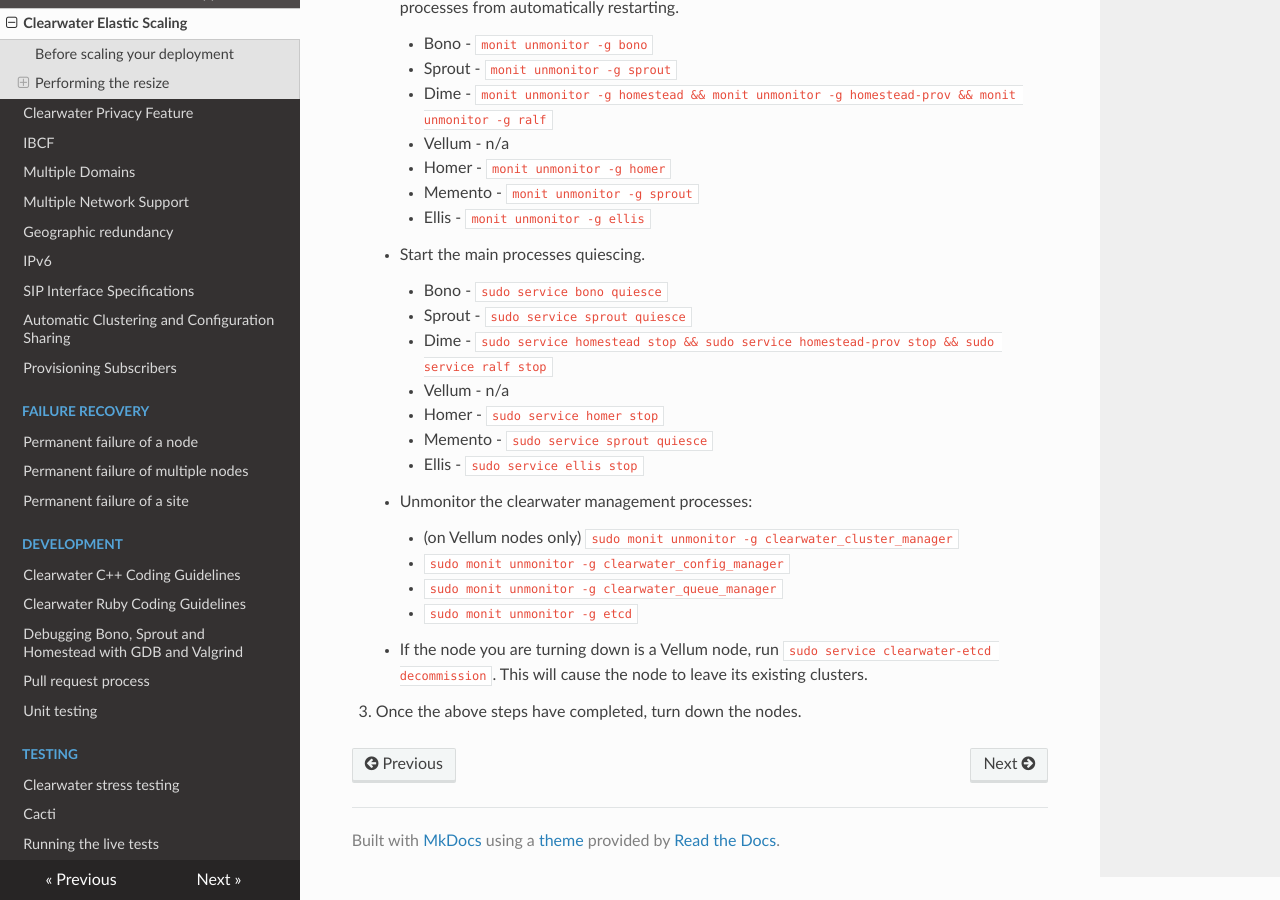
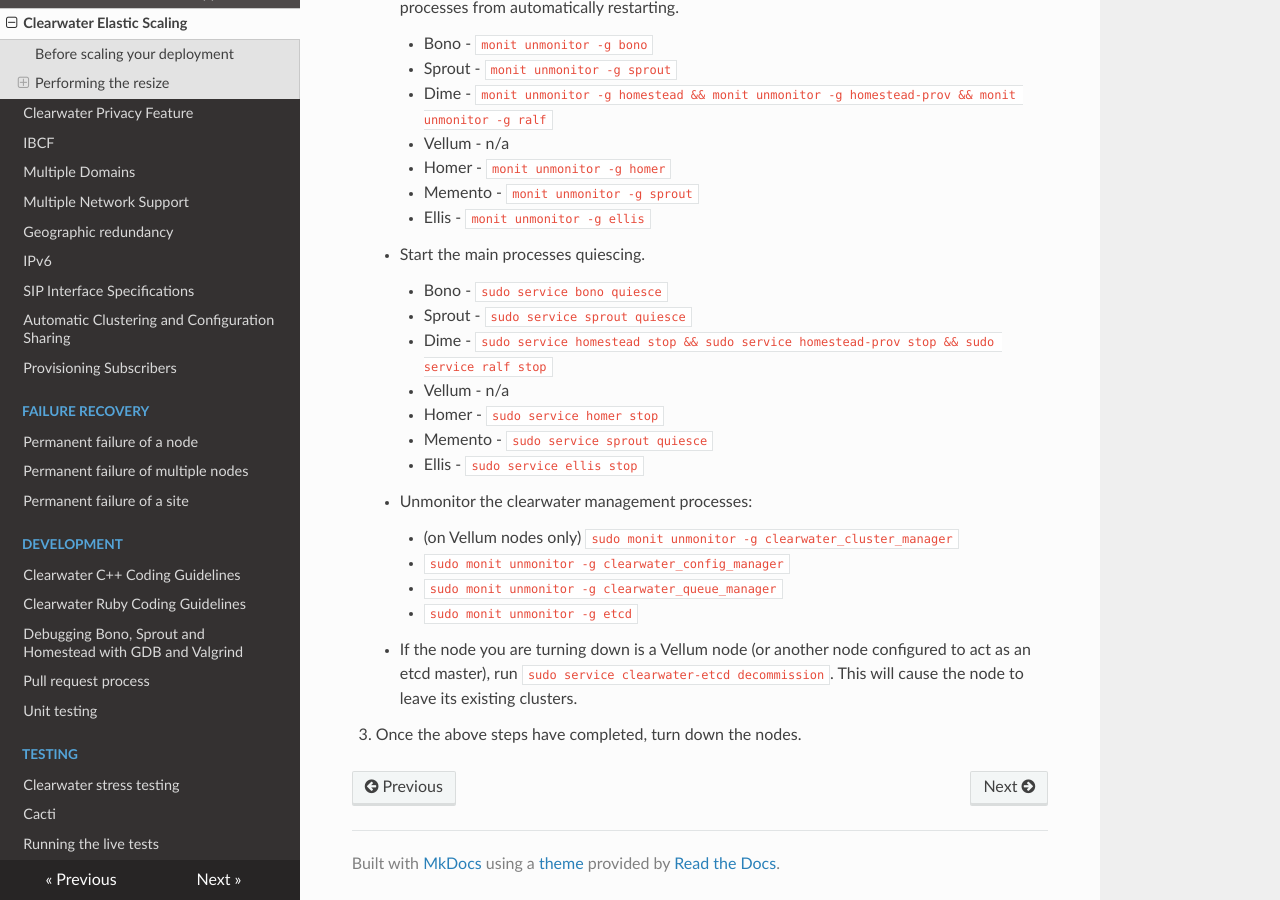
Before and after one commit to Metaswitch/clearwater-readthedocs, an MkDocs documentation site: the page built from docs/Clearwater_Elastic_Scaling.md, in a window 1280 px wide and 900 px high, scrolled down 1480 px. Built offline with MkDocs 1.6.1, drawn with Linux system fonts in a browser that asks for light colours; nearby versions of some CDN libraries; old or Windows-style settings are respelled for this version of MkDocs.

Commit message:
Might need to run clearwater-etcd decomission on non-Vellum nodes

```diff
--- a/docs/Clearwater_Elastic_Scaling.md
+++ b/docs/Clearwater_Elastic_Scaling.md
@@ -68,6 +68,6 @@ If you're scaling down your deployment, follow the following process:
         *   `sudo monit unmonitor -g clearwater_queue_manager`
         *   `sudo monit unmonitor -g etcd`
 
-    * If the node you are turning down is a Vellum node, run `sudo service clearwater-etcd decommission`. This will cause the node to leave its existing clusters.
+    * If the node you are turning down is a Vellum node (or another node configured to act as an etcd master), run `sudo service clearwater-etcd decommission`. This will cause the node to leave its existing clusters.
 
 4.  Once the above steps have completed, turn down the nodes.
```
